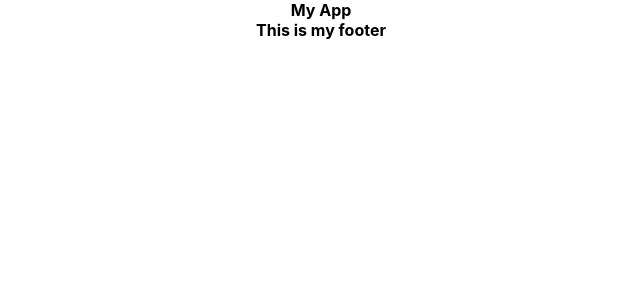
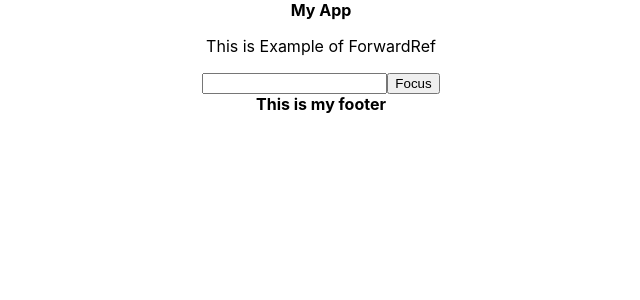
Before and after one commit to nanuganti/react-features, a React (Create React App) app: page /ForwardRef in a window 1280 px wide. Shown: the top 300 px of the page, without its empty margins (319-959 px from the left). Built offline with nearby package versions, Linux system fonts and the light colour scheme.

Commit message:
feat: forwardRef feature

```diff
--- a/src/App.js
+++ b/src/App.js
@@ -10,6 +10,8 @@ import CreateRef from "./components/CreateRef";
 import ImpureComponent from "./components/ImpureComponent";
 import SyntheticEvent from "./components/SyntheticEvent";
 import ListKeys from "./components/ListKeys"
+import UnControlledComponent from "./components/UnControlledComponent"
+import ForwardRef from "./components/ForwardRef"
 //TODO: Add route to each new component dynamically
 function App() {
   return (
@@ -28,6 +30,8 @@ function App() {
           <Route path="/ImpureComponent" element={<ImpureComponent />} />
           <Route path="/SyntheticEvent" element={<SyntheticEvent />} />
           <Route path="/ListKeys" element={<ListKeys />} />
+          <Route path="/UnControlledComponent" element={<UnControlledComponent />} />
+          <Route path="/ForwardRef" element={<ForwardRef />} />
         </Routes>
       </BrowserRouter>
       <footer>
--- /dev/null
+++ b/src/components/ForwardRef/index.js
@@ -0,0 +1,31 @@
+//https://blog.logrocket.com/cleaning-up-the-dom-with-forwardref-in-react/
+import React from "react";
+
+const InputText = React.forwardRef((props, ref) => (
+    <input ref={ref} {...props} />
+));
+
+class ForwardRef extends React.Component {
+    constructor(props) {
+        super(props);
+        this.state = { value: "some text" };
+        this.myForwardRef = React.createRef();
+        this.handleFocus = this.handleFocus.bind(this);
+    }
+    handleFocus() {
+        this.myForwardRef.current.focus();
+        this.myForwardRef.current.value = "sample forward ref text";
+    }
+
+    render() {
+        return (
+            <div>
+                <p>This is Example of ForwardRef</p>
+                <InputText ref={this.myForwardRef} />
+                <button onClick={this.handleFocus}>Focus</button>
+            </div>
+        )
+    }
+}
+
+export default ForwardRef;
--- /dev/null
+++ b/src/components/UnControlledComponent/index.js
@@ -0,0 +1,29 @@
+//When a child component needs to reference its parent component’s current node,
+//the parent component needs a way to send down its ref to the child. The technique is called ref forwarding.
+import React from "react";
+class UnControlledComponent extends React.Component {
+    constructor(props) {
+        super(props);
+        this.state = { value: "hello" };
+        this.handleSubmit = this.handleSubmit.bind(this);
+        this.myInputTextRef = React.createRef();
+    }
+    handleSubmit(event) {
+        this.myInputTextRef.current.focus();
+        event.preventDefault();
+    }
+
+    render() {
+        return (
+            <form onSubmit={this.handleSubmit}>
+                <p>This is UnControlledComponent example</p>
+                <br />
+                <label>Name: </label>
+                <input type="text" ref={this.myInputTextRef}></input>
+                <input type="submit" value="submit" />
+            </form>
+        )
+    }
+}
+
+export default UnControlledComponent;
```
